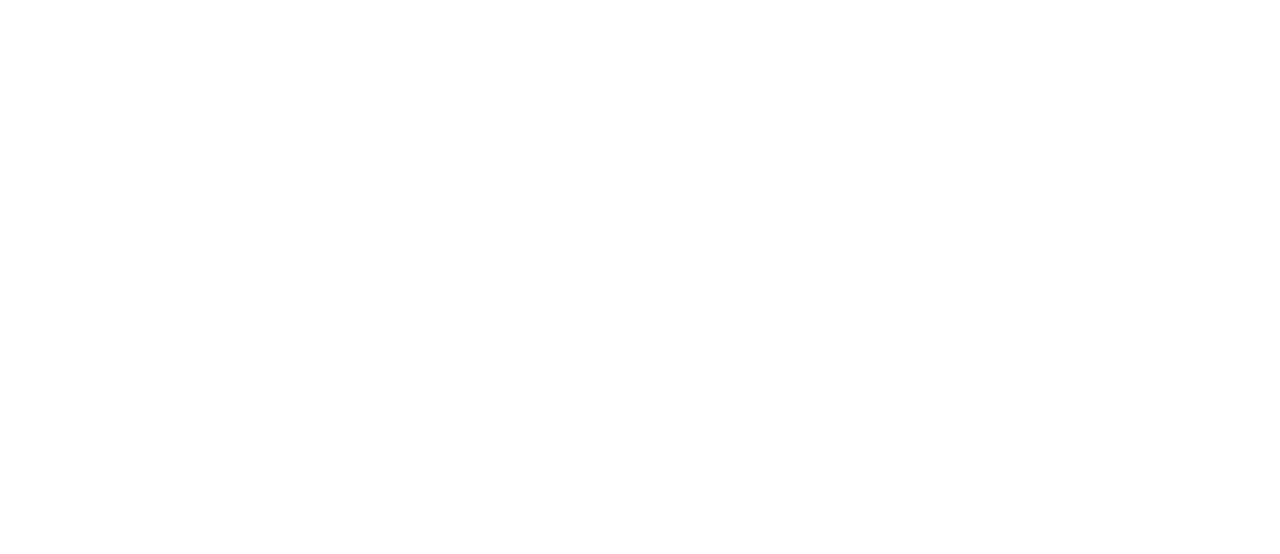
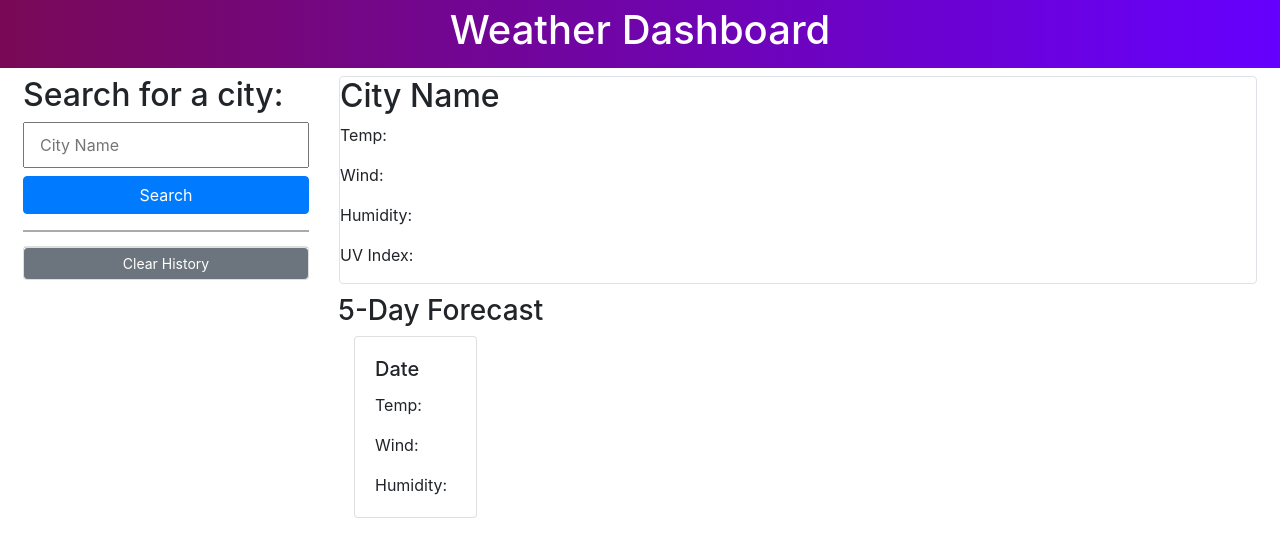
Before and after one commit to Pasgen-Manley/HW6-weather-dashboard-pasgen-manley, a plain HTML site: page index.html in a window 1280 px wide. Drawn offline with nearby package versions, Linux system fonts and the light colour scheme.

Commit message:
html and css framework updated

```diff
--- a/assets/css/style.css
+++ b/assets/css/style.css
@@ -0,0 +1,38 @@
+
+
+header {
+    color: white;
+    text-align: center;
+    padding-bottom: 6px;
+    padding-top: 6px;
+    background: rgb(9,0,36);
+    background: linear-gradient(90deg, rgba(9,0,36,1) 0%, rgba(121,9,86,1) 0%, rgba(102,0,255,1) 100%);
+}
+
+.city-search {
+    line-height: 2.5rem;
+}
+
+hr {
+    padding: 0;
+    margin-top: 8px auto;
+    margin-bottom: 12px;
+    height: 0;
+    width: 100%;
+    max-height: 0;
+    font-size: 1px;
+    line-height: 0;
+    clear: both;
+    border: none;
+    border-top: 2px solid #aaaaaa;
+    border-bottom: 2px solid #ffffff;
+ }
+
+ .forecast-row {
+    margin-left: 25%;
+    margin-top: 10px;
+ }
+
+ .forecast-row h3 {
+     padding-left: 14px;
+ }
--- a/index.html
+++ b/index.html
@@ -5,9 +5,88 @@
     <meta http-equiv="X-UA-Compatible" content="IE=edge">
     <meta name="viewport" content="width=device-width, initial-scale=1.0">
     <title>Weather Dashboard</title>
+    <link rel="stylesheet" href="https://cdnjs.cloudflare.com/ajax/libs/twitter-bootstrap/4.5.0/css/bootstrap.min.css">
+
+    <link rel="stylesheet" href="./assets/css/style.css">
+</head>
+    <header>
+        <h1>
+            Weather Dashboard
+        </h1>
+    </header>
+
+    <div class="container-fluid">
+        <div class="row p-3 p-md-2">
 
 
-</head>
+                <!--City search-->
+                <div class="col-3">
+                    <form>
+                        <h2>
+                        Search for a city:
+                        </h2>
+                        <input class="col-12 city-search" type="text" placeholder="City Name">
+                        <button type="button" class="btn btn-primary col-12 mt-2 " id="search-btn">Search</button>
+                        <hr>
+                    </form>
+
+                    <!--Search history-->
+                    <div class="card">
+                        <ul class="list-group list-group-flush" id="search-history-list">
+                            <!-- <li class="list-group-item"></li> -->
+                        </ul>
+                        <button id="clear-history" class="btn btn-sm btn-secondary hide">Clear History</button>
+                    </div>
+                </div>
+
+
+
+                <div class="col-9" id="weather-content">
+                    <div class="row">
+                        <div class="col-12">
+                            <div class="city-weather border rounded">
+                                <h2 id="current-city">City Name<span id="current-date"></span></h2>
+
+                                <p>Temp: <span id="current-temp"></span></p>
+                                <p>Wind: <span id="current-wind"></span></p>
+                                <p>Humidity: <span id="humidity"></span></p>
+                                <p>UV Index: <span id="current-UV"></span></p>
+                            </div>
+                        </div>
+                    </div>
+                </div>
+
+                <!--5-Day Forcaast area-->
+                <div class="col-9 forecast-row">
+                    <div class="row">
+                        <h3>5-Day Forecast</h3>
+
+
+
+                        <div class="col-12">
+                            <div id="five-day-forecast">
+                                <div class="col-2">
+                                    <div class="card">
+                                        <div class="card-body">
+                                        <h5 class="card-title">Date</h5>
+                                        <i class="fa fa-sun"></i>
+                                        <p class="card-text">Temp: </p>
+                                        <p class="card-text">Wind: </p>
+                                        <p class="card-text">Humidity: </p>
+                                        </div>
+                                    </div>
+                                </div>
+                            </div>
+                        </div>
+                    </div>
+                </div>
+        </div>
+
+    </div>
+
+
+    <script src="https://cdnjs.cloudflare.com/ajax/libs/jquery/3.2.1/jquery.min.js"></script>
+    <script src="https://cdnjs.cloudflare.com/ajax/libs/moment.js/2.24.0/moment.min.js"></script>
 <body>
 
 </body>
```
